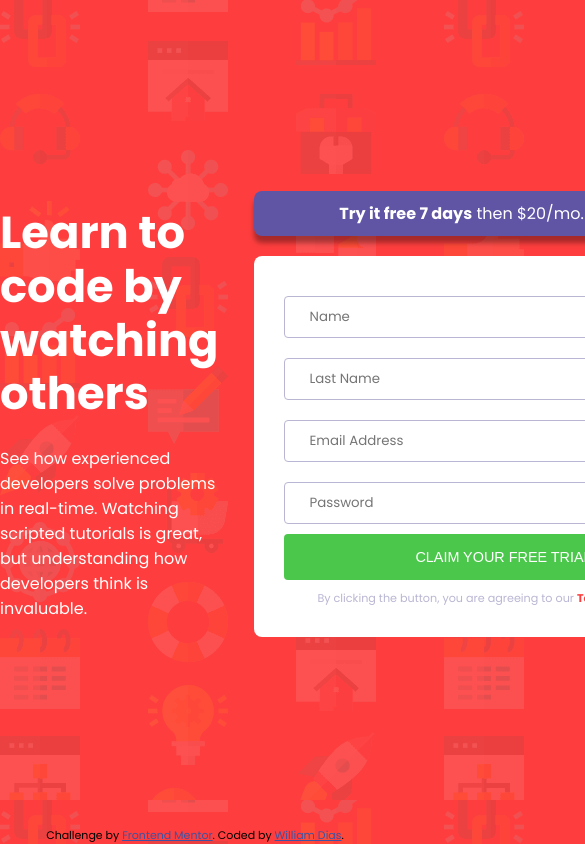
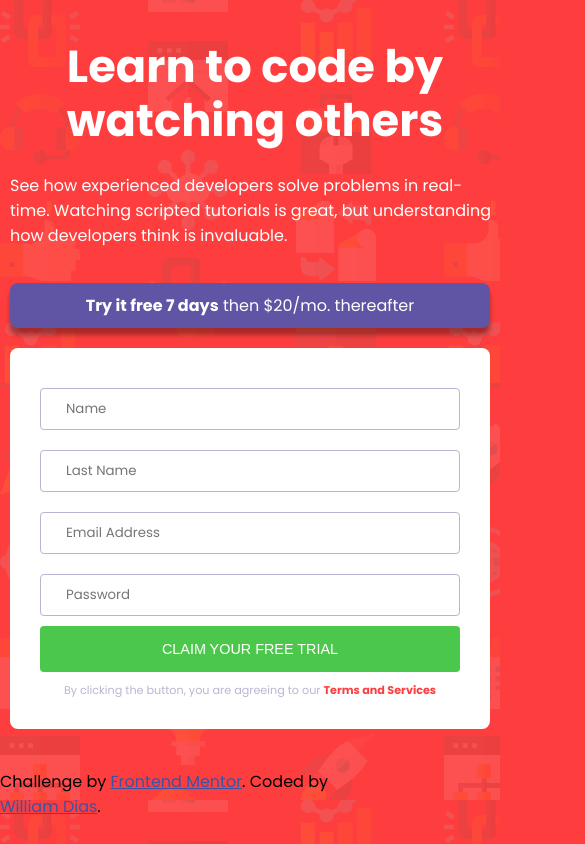
Before and after one commit to williampgdias/login-page-form, a plain HTML site: page index.html in a window 390 px wide. Shown: the top 844 px of the page, 585 px wide, since content can reach past the window. Drawn offline with nearby package versions, Linux system fonts and the light colour scheme.

Commit message:
Responsividade

```diff
--- a/css/style.css
+++ b/css/style.css
@@ -42,9 +42,11 @@ body {
   gap: 35px;
 }
 
-.attribution {
-  font-size: 11px;
-  text-align: center;
+footer {
+  display: flex;
+  justify-content: center;
+  font-size: 1rem;
+  margin-bottom: 25px;
 }
 
 .attribution a {
@@ -58,6 +60,7 @@ body {
   display: flex;
   flex-direction: column;
   justify-content: center;
+  padding-left: 10px;
 }
 
 .info .title {
@@ -76,6 +79,11 @@ body {
 */
 .content {
   width: 500px;
+}
+
+.content .trial {
+  margin-right: 10px;
+  margin-left: 10px;
 }
 
 .content .trial .span-bold {
@@ -97,6 +105,8 @@ body {
   background-color: #fff;
   padding: 30px;
   border-radius: 8px;
+  margin-right: 10px;
+  margin-left: 10px;
 }
 
 /*
@@ -162,3 +172,16 @@ body {
   color: var(--red);
   font-weight: bold;
 }
+
+@media (max-width: 900px) {
+  .container {
+    grid-template-columns: 1fr;
+  }
+  .container .info {
+    width: 500px;
+    margin: 0 auto;
+  }
+  .info .title {
+    text-align: center;
+  }
+}
```
Also changed, not shown: index.html (+0 -2 lines).
